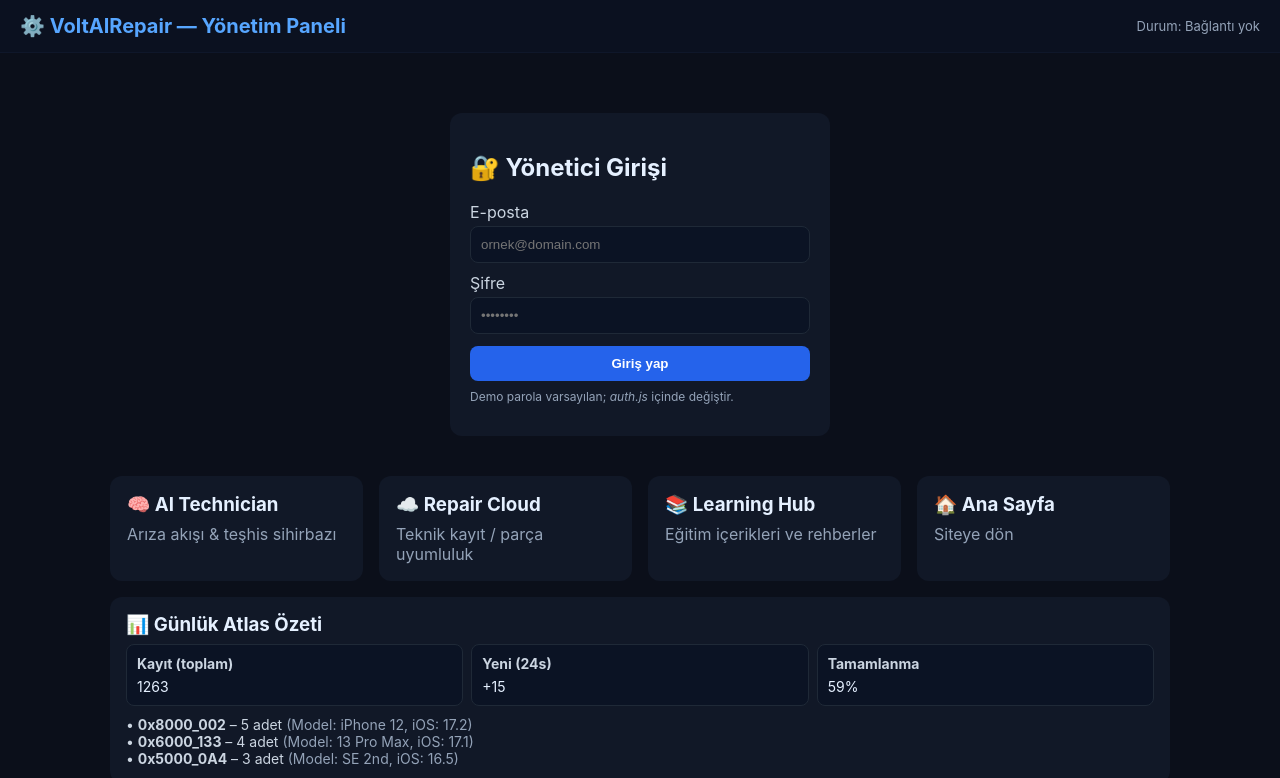
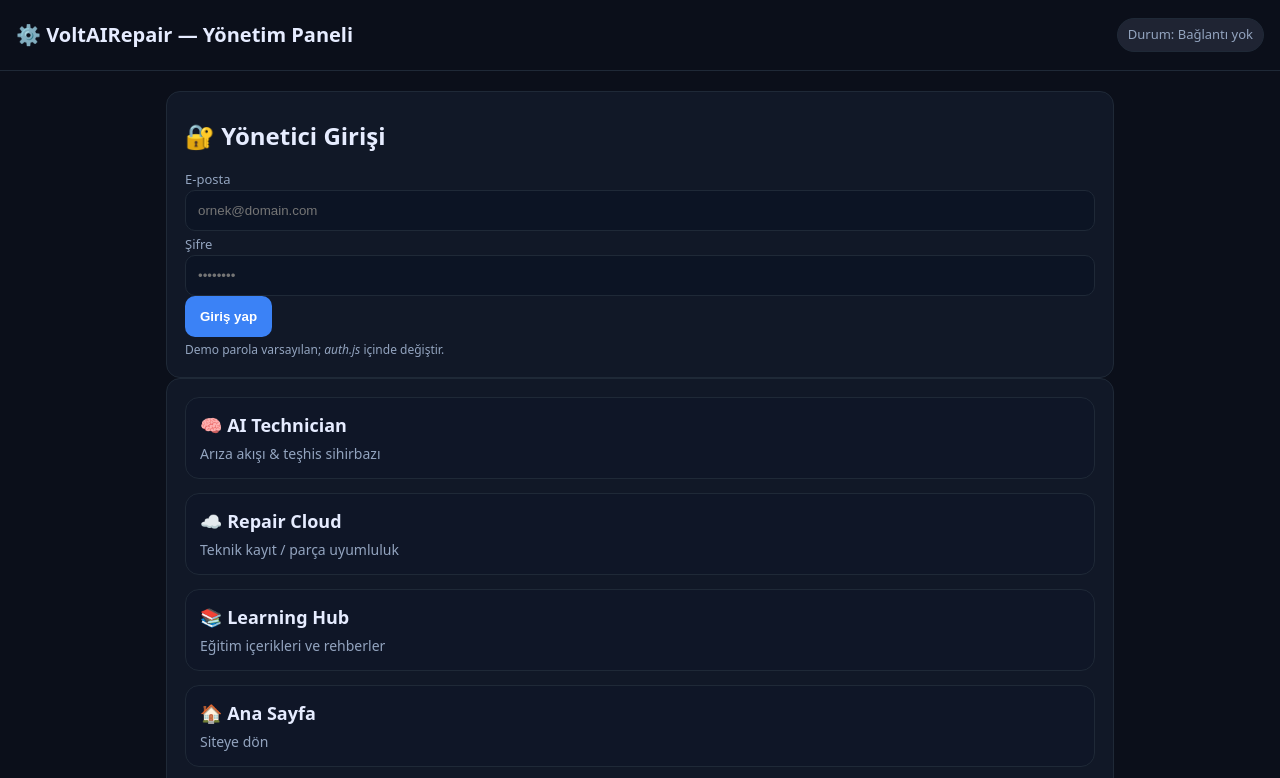
Before and after one commit to voltairepairtech-hash/VoltAIRepair, a plain HTML site: page admin/index.html in a window 1280 px wide. Shown: the top 778 px of the page. Drawn offline with Linux system fonts and the light colour scheme; files whose address does not match are found by name.

Commit message:
Update style.css

```diff
--- a/admin/style.css
+++ b/admin/style.css
@@ -1,24 +1,44 @@
-:root{--bg:#0b0f1a;--card:#111827;--muted:#94a3b8;--txt:#e5f0ff;--accent:#57a6ff;--ok:#10b981;--warn:#f59e0b;--bad:#ef4444}
-*{box-sizing:border-box} body{margin:0;background:var(--bg);color:var(--txt);font-family:Inter,Segoe UI,Roboto,Arial}
-.wrap{max-width:1100px;margin:0 auto;padding:20px}
-.topbar{display:flex;justify-content:space-between;align-items:center;padding:14px 20px;border-bottom:1px solid #0f172a;background:#0b1120}
-.topbar h1{margin:0;font-size:20px;color:var(--accent)}
-.badge{font-size:13px;color:var(--muted)}
-.grid{display:grid;gap:16px;grid-template-columns:repeat(auto-fit,minmax(240px,1fr))}
-.card{background:var(--card);border-radius:12px;padding:16px}
-.card.wide{grid-column:1/-1}
-.card h3{margin:0 0 8px}
-.card p{margin:0;color:var(--muted)}
-a.card{color:inherit;text-decoration:none;border:1px solid transparent;transition:.2s}
-a.card:hover{border-color:#1f2937}
-.footer{padding:24px;text-align:center;color:var(--muted)}
-.login{max-width:380px;margin:40px auto;background:var(--card);padding:20px;border-radius:12px}
-label{display:block;margin:10px 0 4px;color:#cbd5e1}
-input{width:100%;padding:10px;border-radius:8px;border:1px solid #1f2937;background:#0b1324;color:var(--txt)}
-button{margin-top:12px;width:100%;padding:10px;border:0;border-radius:8px;background:#2563eb;color:#fff;font-weight:600}
-.hint{font-size:12px;color:var(--muted);margin-top:8px}
-.stats{display:grid;grid-template-columns:repeat(3,1fr);gap:8px;margin-top:8px}
-.stats div{background:#0b1324;border:1px solid #1f2937;border-radius:8px;padding:10px;font-size:14px}
-.stats b{display:block;color:#cbd5e1;margin-bottom:6px}
-.log{height:180px;overflow:auto;background:#0b1324;border:1px solid #1f2937;border-radius:8px;padding:12px;color:#cbd5e1}
-.list{margin-top:10px;font-size:14px;color:#cbd5e1}
+:root{
+  --bg:#0b0f1a; --card:#111827; --muted:#93a4bf;
+  --text:#e6ecff; --pri:#3b82f6; --ok:#10b981; --err:#ef4444;
+  --bd:#1f2937;
+}
+
+*{box-sizing:border-box} html,body{margin:0;padding:0;background:var(--bg);color:var(--text);font:16px/1.5 system-ui, -apple-system, Segoe UI, Roboto}
+a{color:inherit;text-decoration:none}
+
+.topbar{display:flex;justify-content:space-between;align-items:center;padding:18px 16px;border-bottom:1px solid var(--bd)}
+.topbar h1{margin:0;font-size:20px}
+.badge{padding:6px 10px;border-radius:999px;background:#1f2433;color:var(--muted);font-size:13px;border:1px solid var(--bd)}
+.badge.ok{background:rgba(16,185,129,.12);color:#a7f3d0;border-color:rgba(16,185,129,.35)}
+
+.wrap{max-width:980px;margin:0 auto;padding:20px 16px}
+
+.login, .grid{background:var(--card);border:1px solid var(--bd);border-radius:14px;padding:18px}
+.login h2, .grid h2{margin:8px 0 12px}
+
+#login-form{display:grid;gap:10px;max-width:520px}
+label{font-size:13px;color:var(--muted)}
+input{width:100%;padding:12px 12px;border:1px solid var(--bd);border-radius:10px;background:#0c1424;color:var(--text);outline:none}
+input:focus{border-color:var(--pri)}
+button{padding:12px 14px;border-radius:10px;border:1px solid transparent;background:var(--pri);color:white;font-weight:600}
+button.ghost{background:transparent;border-color:var(--bd);color:var(--text)}
+button:disabled{opacity:.6}
+.hint{margin:4px 0 0;font-size:12px;color:var(--muted)}
+
+.grid{display:grid;gap:14px}
+.rowtitle{display:flex;justify-content:space-between;align-items:center;margin-bottom:6px}
+.card{display:block;border:1px solid var(--bd);background:#0f1627;border-radius:14px;padding:14px;transition:transform .15s, border-color .2s}
+.card:hover{transform:translateY(-1px);border-color:#334155}
+.card h3{margin:0 0 4px;font-size:18px}
+.card p{margin:0;color:var(--muted);font-size:14px}
+
+/* toast */
+.toast{position:fixed;left:50%;bottom:18px;transform:translateX(-50%);
+  background:#1f2937;color:#dbe4ff;border:1px solid var(--bd);padding:10px 14px;border-radius:10px;box-shadow:0 8px 30px rgba(0,0,0,.35)}
+.toast.ok{background:rgba(16,185,129,.18);border-color:rgba(16,185,129,.4);color:#d1fae5}
+.toast.err{background:rgba(239,68,68,.18);border-color:rgba(239,68,68,.45);color:#ffe2e2}
+
+/* hafif sallama animasyonu */
+@keyframes shake{10%,90%{transform:translateX(-1px)}20%,80%{transform:translateX(2px)}30%,50%,70%{transform:translateX(-4px)}40%,60%{transform:translateX(4px)}}
+.shake{animation:shake .35s}
```
